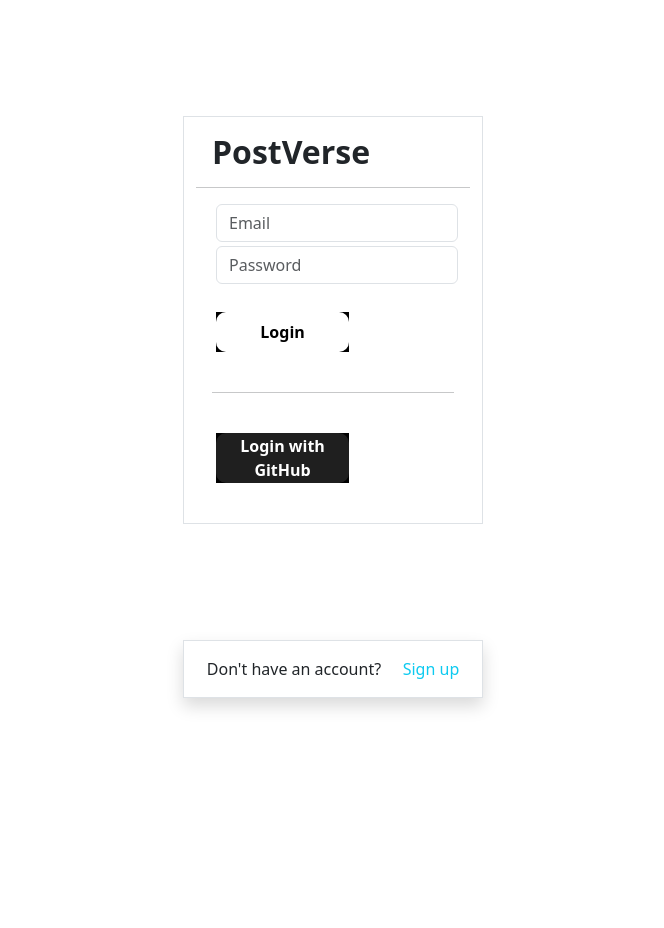
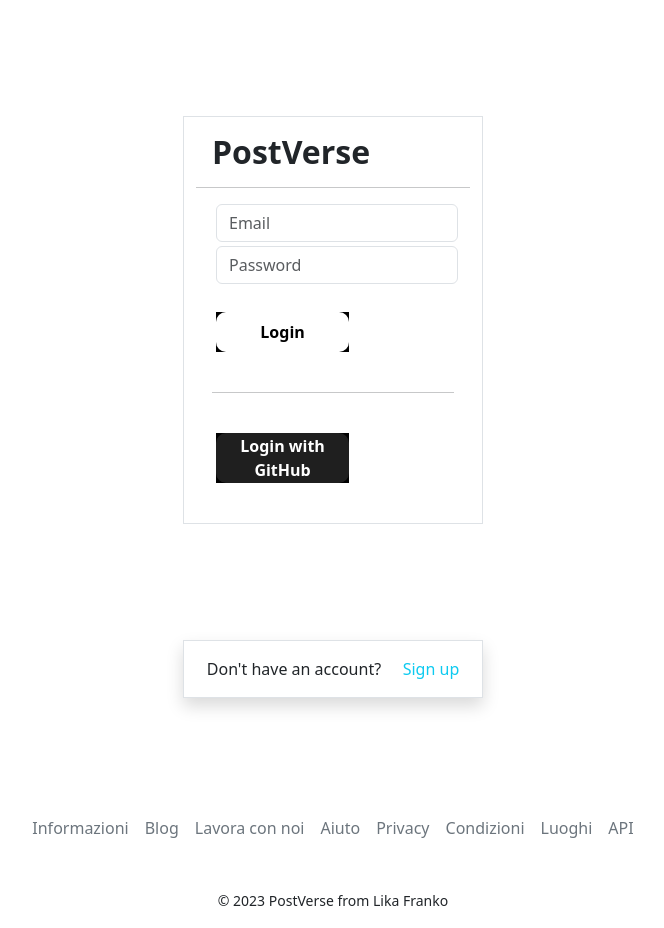
Before and after one commit to FrankoLika/Capstone-FE, a React (Create React App) app: page / in a window 1280 px wide. Shown: the whole page, without its empty margins (307-971 px from the left). Before the commit the page ends 800 px from the top, so only its background shows below. Built offline with nearby package versions, Linux system fonts and the light colour scheme.

Commit message:
footer component

```diff
--- /dev/null
+++ b/src/components/Footer.js
@@ -0,0 +1,48 @@
+import React from "react";
+import { Container, Row, Col } from "react-bootstrap";
+
+const Footer = () => {
+    return (
+        <footer className="z-index1">
+            <Container>
+                <Row>
+                    <Col className="text-center py-3">
+                        <ul className="list-inline">
+                            <li className="list-inline-item mx-2">
+                                <a href="#" className="text-decoration-none text-secondary">Informazioni</a>
+                            </li>
+                            <li className="list-inline-item mx-2">
+                                <a href="#" className="text-decoration-none text-secondary">Blog</a>
+                            </li>
+                            <li className="list-inline-item mx-2">
+                                <a href="#" className="text-decoration-none text-secondary">Lavora con noi</a>
+                            </li>
+                            <li className="list-inline-item mx-2">
+                                <a href="#" className="text-decoration-none text-secondary">Aiuto</a>
+                            </li>
+                            <li className="list-inline-item mx-2">
+                                <a href="#" className="text-decoration-none text-secondary">Privacy</a>
+                            </li>
+                            <li className="list-inline-item mx-2">
+                                <a href="#" className="text-decoration-none text-secondary">Condizioni</a>
+                            </li>
+                            <li className="list-inline-item mx-2">
+                                <a href="#" className="text-decoration-none text-secondary">Luoghi</a>
+                            </li>
+                            <li className="list-inline-item mx-2">
+                                <a href="#" className="text-decoration-none text-secondary">API</a>
+                            </li>
+                        </ul>
+                    </Col>
+                </Row>
+                <Row>
+                    <Col className="text-center py-3">
+                        <small>&copy; {new Date().getFullYear()} PostVerse from Lika Franko</small>
+                    </Col>
+                </Row>
+            </Container>
+        </footer>
+    );
+};
+
+export default Footer;
--- a/src/pages/Login.js
+++ b/src/pages/Login.js
@@ -1,6 +1,7 @@
 import React, { useState } from 'react'
 import { Form, FormControl, Container, Row, Col, } from 'react-bootstrap'
 import { Link, useNavigate } from 'react-router-dom'
+import Footer from '../components/Footer'
 import Loader from '../components/Loader'
 import '../styles/Login-Register.css'
 
@@ -57,7 +58,7 @@
     return (
         <>
             {isLoading ? <Loader />
-                : <Container className='h-100'>
+                : <> <Container className='h-100'>
                     {
                         ifErrors && <div className='d-flex justify-content-center text-danger mt-3'>
                             <div>{errors}</div>
@@ -108,8 +109,9 @@
                             </div>
                         </Col>
                     </Row>
-
                 </Container>
+                    <Footer />
+                </>
             }
         </>
     )
```
